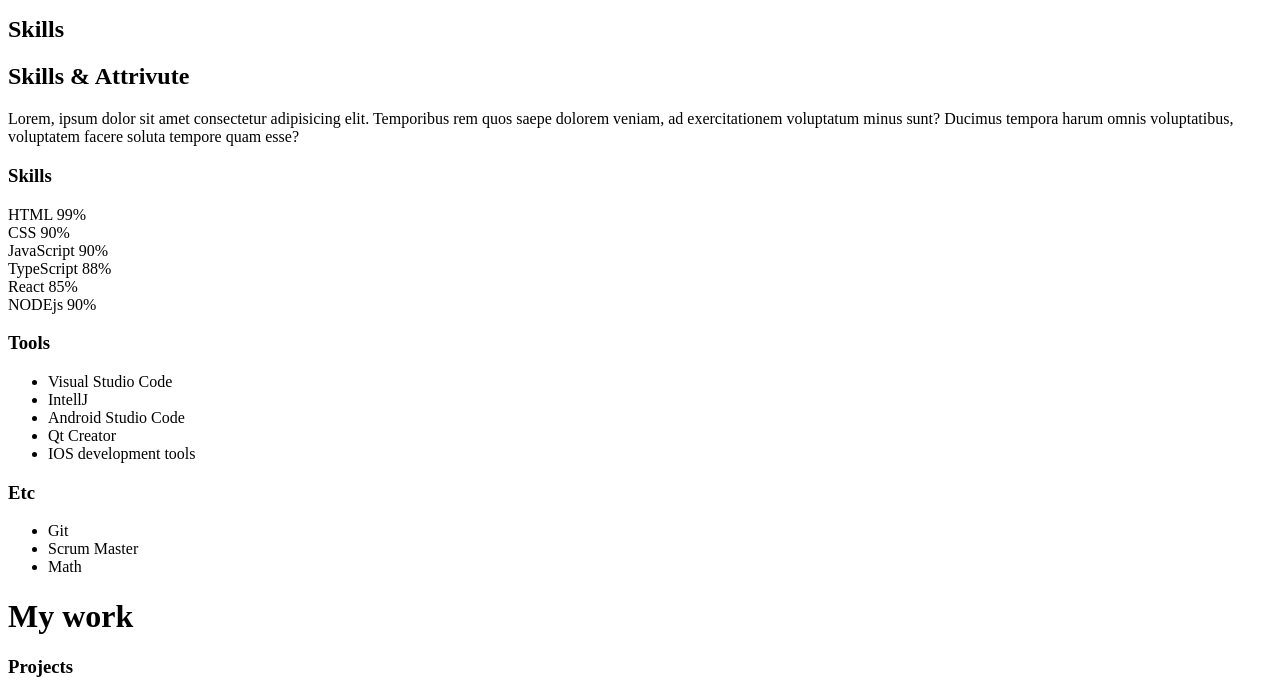
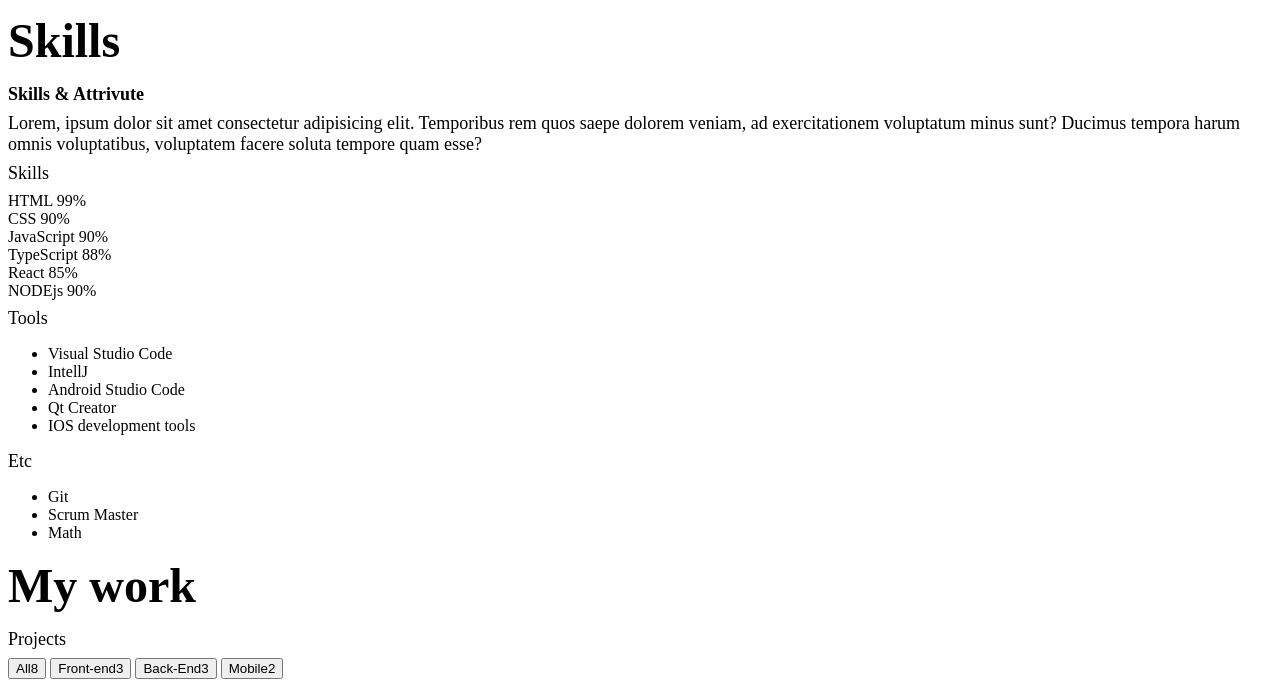
Before and after one commit to simpler1204/Portfolio, a plain HTML site: page index.html in a window 1280 px wide. Shown: the part 1588-2282 px from the top of the page. Drawn offline with Linux system fonts and the light colour scheme.

Commit message:
Typography

```diff
--- a/style.css
+++ b/style.css
@@ -33,3 +33,31 @@
   *{
     box-sizing: border-box;
   }
+
+  /* Typography */
+  h1{
+    font-size: var(--font-large);
+    font-weight: var(--weight-bold);
+    color: var(--color-black);
+    margin: 16px 0px;
+  }
+
+  h2{
+    font-size: var(--font-regular);
+    font-weight: var(--weight-semi-bold);
+    color: var(--color-black);
+    margin: 8px 0px;
+  }
+
+  h3{
+    font-size: var(--font-regular);
+    font-weight: var(--font-regular);
+    color: var(--color-black);
+    margin: 8px 0px;
+  }
+  p{
+    font-size: var(--font-regular);
+    font-weight: var(--font-regular);
+    color: var(--color-black);
+    margin: 4px 0px;
+  }
```
